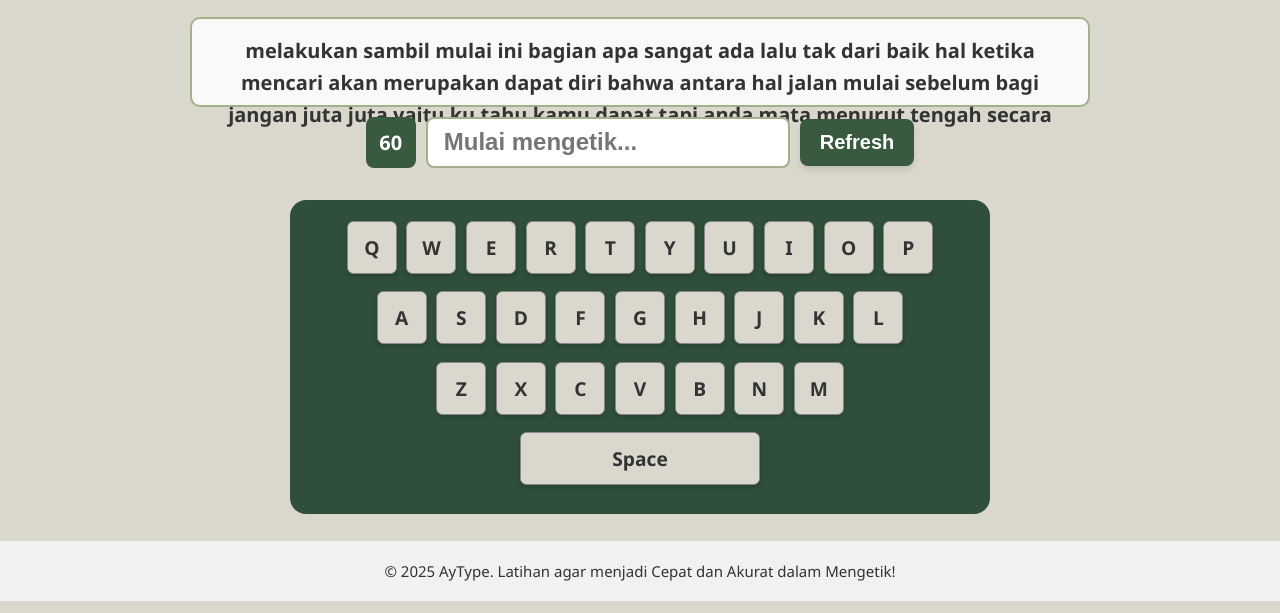
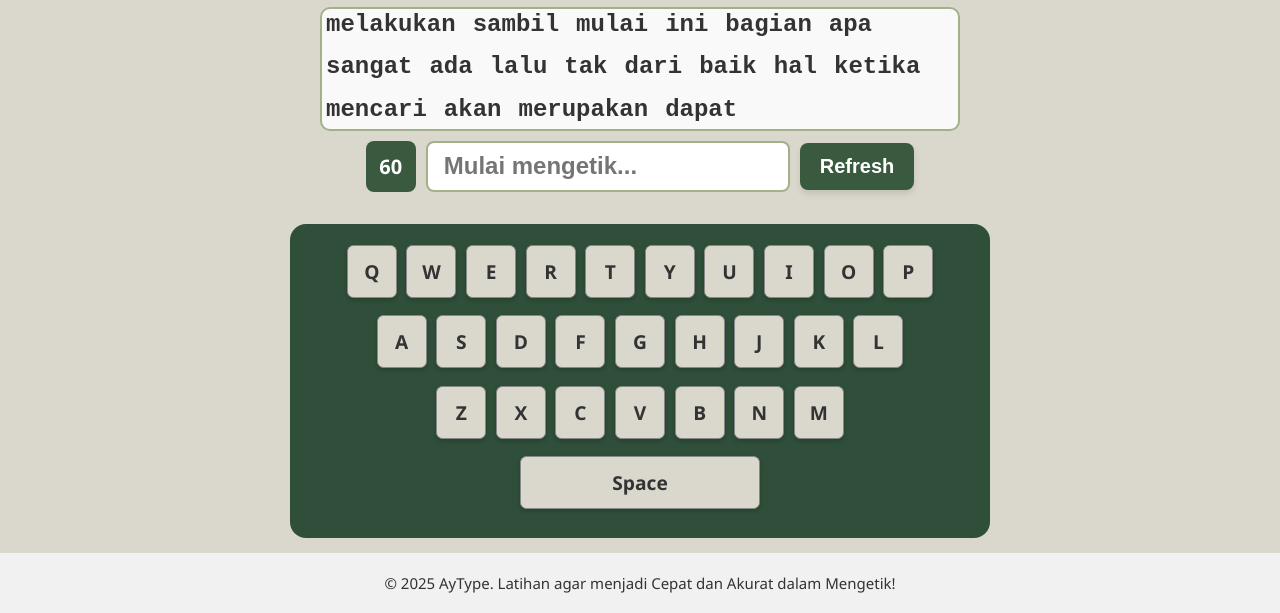
Before and after one commit to arza64/AyType, a plain HTML site: page index.html in a window 1280 px wide. Both pictures are taken after a click on the button "Tes Mengetik". Shown: the part 199-812 px from the top of the page. Drawn offline with nearby package versions, Linux system fonts and the light colour scheme.

Commit message:
style.css

```diff
--- a/style.css
+++ b/style.css
@@ -76,22 +76,60 @@ main {
 }
 
 .word-bar {
-  font-size: 20px;
+  display: flex;
+  flex-wrap: wrap;
+  align-items: flex-start;
+  gap: 8px;
+  font-size: 24px;
   font-weight: bold;
-  margin: 20px 1;
-  padding: 20px;
+  font-family: monospace, 'Courier New', Courier, monospace;
+  width: 100%;          /* fleksibel lebar */
+  max-width: 640px;     /* batas maksimal lebar */
+  margin: 10px auto;
+  padding: rem;
   background-color: #f9f9f9;
   border: 2px solid #a3b18a;
   border-radius: 10px;
-  min-height: 80px;
+  min-height: calc(1.5em * 3 + 1rem); /* tinggi minimal untuk 2 baris + padding */
+  max-height: calc(1.5em * 3 + 1rem); /* maksimal 3 baris + padding */
+  overflow: hidden;
+  box-sizing: border-box;
+  transition: max-height 0.3s ease;
+}
+
+@media (min-width: 1200px) {
+  /* Lebar layar besar -> izinkan 3 baris dengan max-height lebih tinggi */
+  .word-bar {
+    max-height: calc(1.5em * 3 + 1rem);
+  }
+}
+
+@media (max-width: 480px) {
+  .word-bar {
+    max-width: 300px; /* responsif untuk layar kecil */
+    font-size: 18px;  /* sedikit lebih kecil biar muat */
+  }
+}
+
+.word {
+  white-space: nowrap;
+  display: inline-block;
+  margin-right: 1px;  /* jarak antar kata */
+  padding: 2px 4px;
+  border-radius: 4px;
+  cursor: default;
   user-select: none;
-  line-height: 2rem;
-  word-wrap: break-word;
-  padding: 1rem;
+  transition: background-color 0.3s ease;
 }
 
 .word.active-word {
   background-color: #DAD7CD;
+  color: #3a3a3a;
+  box-shadow: 0 0 6px 2px rgba(163, 177, 138, 0.6);
+}
+
+* {
+  box-sizing: border-box;
 }
 
 /* ===== Input dan Timer Wrapper ===== */
@@ -316,11 +354,10 @@ main {
 }
 
 .typing-wrapper {
-  display: flex;
-  flex-direction: column;
-  align-items: center;
-  gap: 20px;
-  margin-top: 20px;
+  width: 100%;
+  max-width: 800px;
+  margin: 0 auto;
+  padding: 0 1rem;
 }
 
 .key {
```
